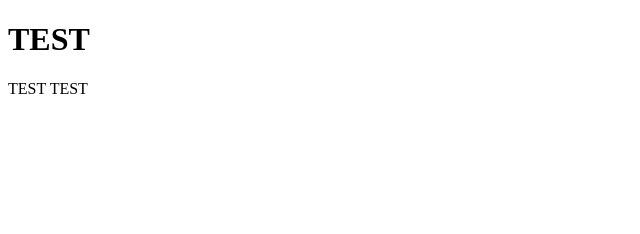
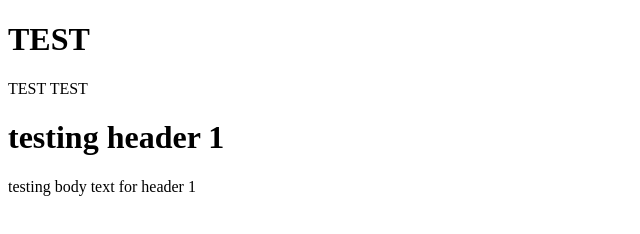
Before and after one commit to kuyalancee/TOP-stuff, a plain HTML site: page html-boilerplate/index.html in a window 1280 px wide. Shown: the whole page, without its empty margins (0-640 px from the left). Drawn offline with Linux system fonts and the light colour scheme.

Commit message:
added header 1 test

```diff
--- a/html-boilerplate/index.html
+++ b/html-boilerplate/index.html
@@ -7,5 +7,7 @@
     <body>
         <h1>TEST</h1>
         <p>TEST TEST</p>
+        <h1>testing header 1</h1>
+            <p>testing body text for header 1</p>
     </body>
 </html>
```
